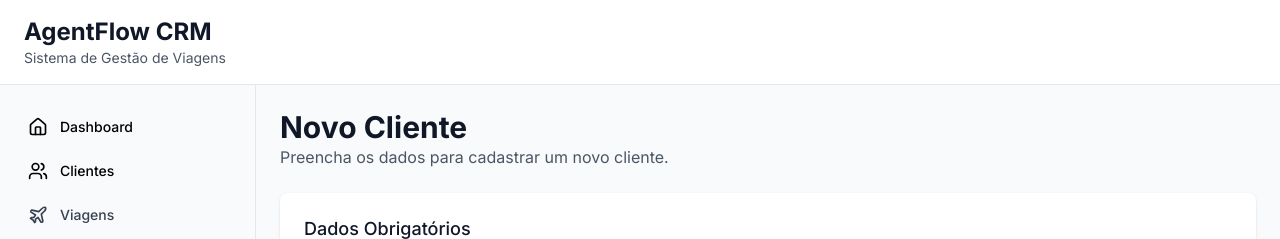
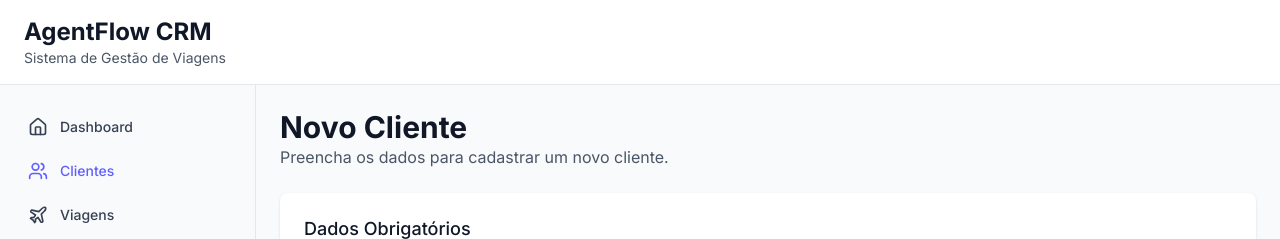
Before and after one commit to ArtmdX/AgentFlow, a Next.js app: page /dashboard/customers/new in a window 1280 px wide. Shown: the top 239 px of the page. Built offline with nearby package versions, Linux system fonts and the light colour scheme; no server answers.

Commit message:
style: :lipstick: Altera hover da sidebar e corrige seção ativa

```diff
--- a/src/components/layout/Sidebar.tsx
+++ b/src/components/layout/Sidebar.tsx
@@ -23,7 +23,7 @@ export function Sidebar() {
         <nav className="space-y-2">
           {navigation.map(item => {
             const Icon = item.icon;
-            const isActive = pathname.startsWith(item.href);
+            const isActive = item.href === '/dashboard' ? pathname === '/dashboard' : pathname.startsWith(item.href);
 
             return (
               <Link
@@ -31,7 +31,7 @@ export function Sidebar() {
                 href={item.href}
                 className={cn(
                   'flex items-center px-3 py-2 text-sm font-medium rounded-md transition-colors',
-                  isActive ? 'bg-primary-100 text-primary-700' : 'text-gray-700 hover:bg-gray-100'
+                  isActive ? 'text-indigo-500 hover:bg-indigo-100' : 'text-gray-700 hover:bg-indigo-100'
                 )}>
                 <Icon className="mr-3 h-5 w-5" />
                 {item.name}
```
